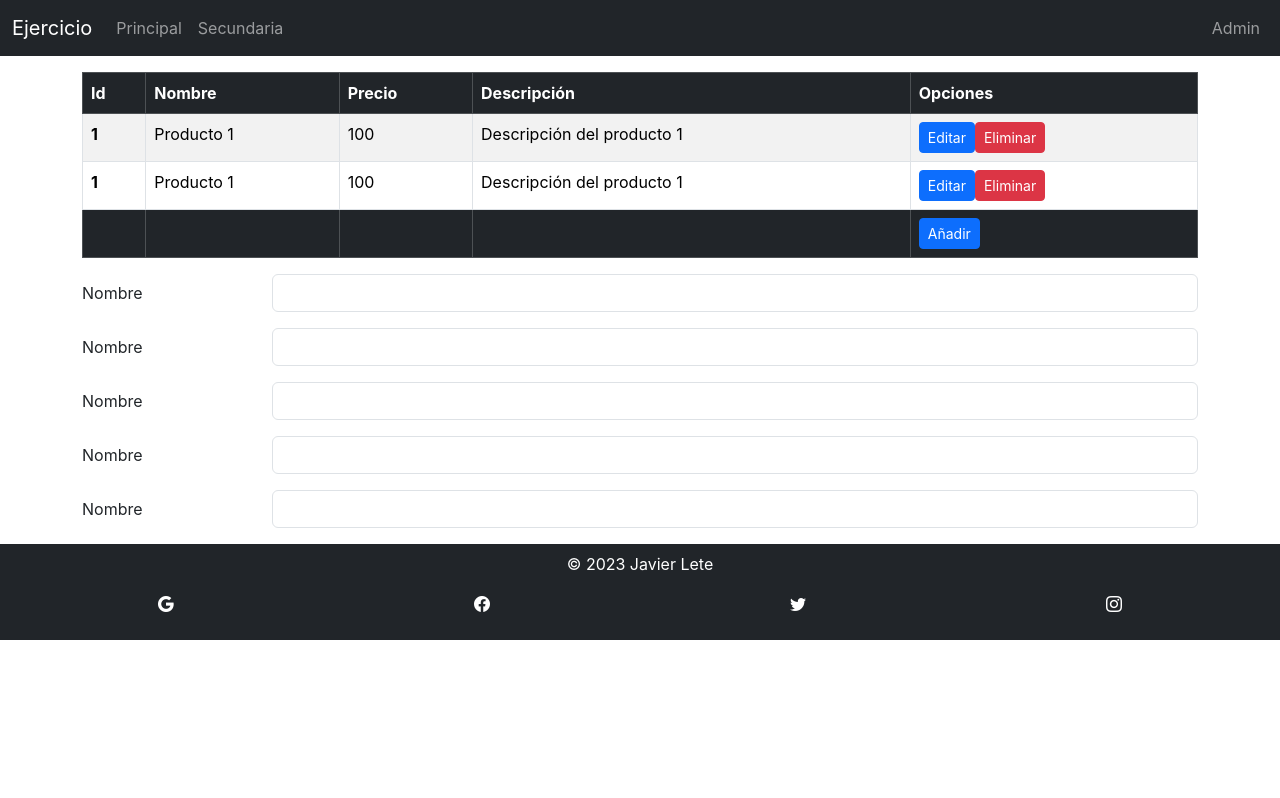
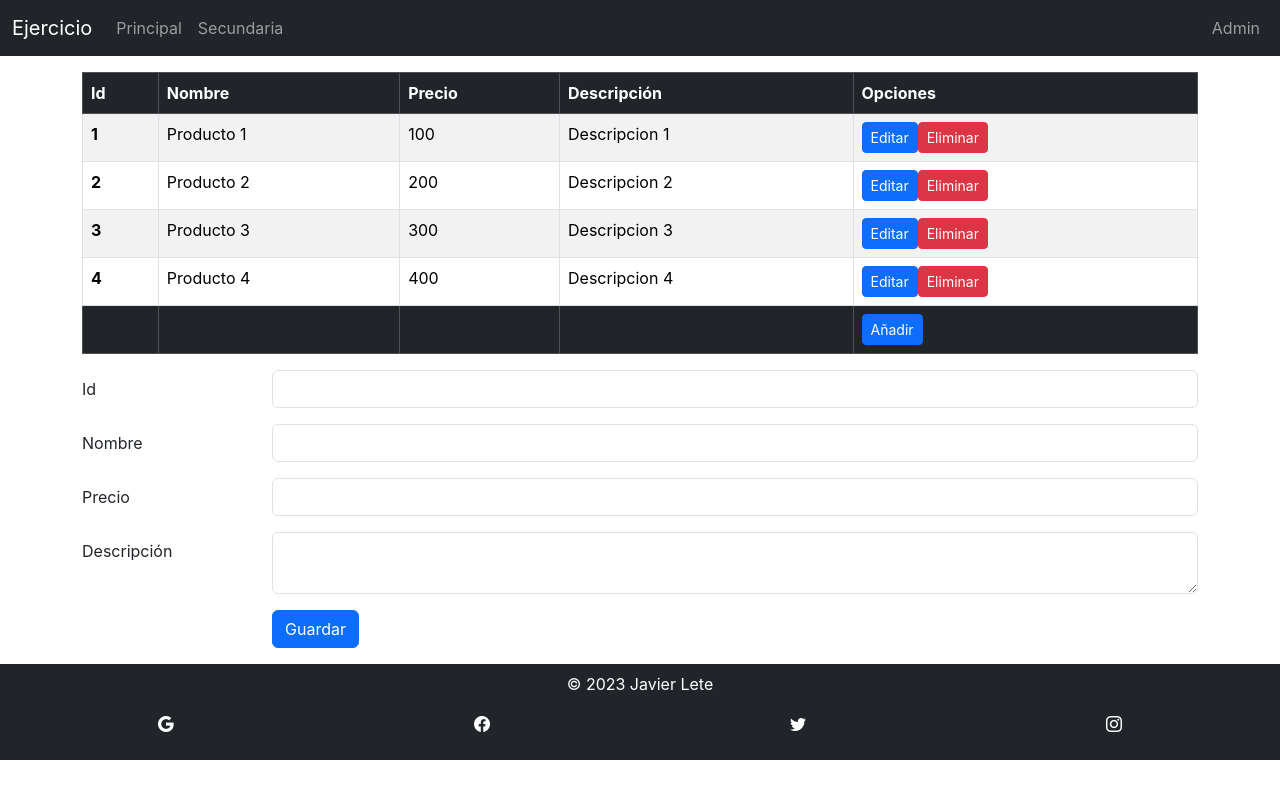
Before and after one commit to javierlete/REACT-2543-ejercicio, a React (Create React App) app in the folder ejercicio/: page / in a window 1280 px wide. Built offline with nearby package versions, Linux system fonts and the light colour scheme.

Commit message:
Propiedades propagadas

```diff
--- a/ejercicio/src/App.js
+++ b/ejercicio/src/App.js
@@ -16,7 +16,7 @@ export default function App() {
       <Menu menus={MENUS} />
       <main className="container">
         {/* <Fichas productos={PRODUCTOS} /> */}
-        <Listado />
+        <Listado productos={PRODUCTOS} />
         <Formulario />
       </main>
       {/* <Anuncios anuncios={ANUNCIOS} /> */}
--- a/ejercicio/src/componentes/admin/Formulario.js
+++ b/ejercicio/src/componentes/admin/Formulario.js
@@ -3,11 +3,11 @@ import LabelInput from "./LabelInput";
 export default function Formulario() {
     return (
         <form>
-            <LabelInput />
-            <LabelInput />
-            <LabelInput />
-            <LabelInput />
-            <LabelInput />
+            <LabelInput nombre="Id" id="id" tipo="number" requerido={false} />
+            <LabelInput nombre="Nombre" id="nombre" tipo="text" textoMinimo="3" requerido={true} />
+            <LabelInput nombre="Precio" id="precio" tipo="number" numeroMinimo="0" requerido={true} />
+            <LabelInput nombre="Descripción" id="descripcion" tipo="textarea" />
+            <LabelInput nombre="Guardar" tipo="button" />
         </form>
     );
 }
--- a/ejercicio/src/componentes/admin/LabelInput.js
+++ b/ejercicio/src/componentes/admin/LabelInput.js
@@ -1,9 +1,21 @@
-export default function LabelInput() {
+export default function LabelInput({ nombre, id, tipo, requerido, textoMinimo, numeroMinimo }) {
+    let control;
+
+    switch(tipo) {
+        case 'textarea':
+            control = <textarea required={requerido} minLength={textoMinimo} min={numeroMinimo} className="form-control" id={id} />;
+            break;
+        case 'button':
+            control = <button type="submit" className="btn btn-primary">{nombre}</button>;
+            break;
+        default:
+            control = <input type={tipo} required={requerido} minLength={textoMinimo} min={numeroMinimo} className="form-control" id={id} />;
+    }
     return (
-        <div class="row mb-3">
-            <label for="nombre" class="col-sm-2 col-form-label">Nombre</label>
-            <div class="col-sm">
-                <input type="text" required minlength="3" class="form-control" id="nombre" />
+        <div className="row mb-3">
+            {tipo !== 'button' && <label htmlFor={id} className="col-sm-2 col-form-label">{nombre}</label>}
+            <div className={'col-sm ' + (tipo === 'button' ? 'offset-sm-2' : '')}>
+                {control}
             </div>
         </div>
     );
--- a/ejercicio/src/componentes/admin/Linea.js
+++ b/ejercicio/src/componentes/admin/Linea.js
@@ -1,13 +1,13 @@
-export default function Linea() {
+export default function Linea({ producto }) {
     return (
         <tr>
-            <th>1</th>
-            <td>Producto 1</td>
-            <td>100</td>
-            <td>Descripción del producto 1</td>
+            <th>{producto.id}</th>
+            <td>{producto.nombre}</td>
+            <td>{producto.precio}</td>
+            <td>{producto.descripcion}</td>
             <td>
-                <a href="#" class="btn btn-sm btn-primary">Editar</a>
-                <a href="#" class="btn btn-sm btn-danger">Eliminar</a>
+                <a href="#" className="btn btn-sm btn-primary">Editar</a>
+                <a href="#" className="btn btn-sm btn-danger">Eliminar</a>
             </td>
         </tr>
     );
--- a/ejercicio/src/componentes/admin/Listado.js
+++ b/ejercicio/src/componentes/admin/Listado.js
@@ -1,9 +1,9 @@
 import Linea from "./Linea";
 
-export default function Listado() {
+export default function Listado({ productos }) {
     return (
-        <table class="table table-hovered table-striped table-bordered">
-            <thead class="table-dark">
+        <table className="table table-hovered table-striped table-bordered">
+            <thead className="table-dark">
                 <tr>
                     <th>Id</th>
                     <th>Nombre</th>
@@ -13,17 +13,16 @@ export default function Listado() {
                 </tr>
             </thead>
             <tbody>
-                <Linea />
-                <Linea />
+                {productos.map(producto => <Linea key={producto.id} producto={producto} />)}
             </tbody>
-            <tfoot class="table-dark">
+            <tfoot className="table-dark">
                 <tr>
                     <td></td>
                     <td></td>
                     <td></td>
                     <td></td>
                     <td>
-                        <a href="#" class="btn btn-sm btn-primary">Añadir</a>
+                        <a href="#" className="btn btn-sm btn-primary">Añadir</a>
                     </td>
                 </tr>
             </tfoot>
```
